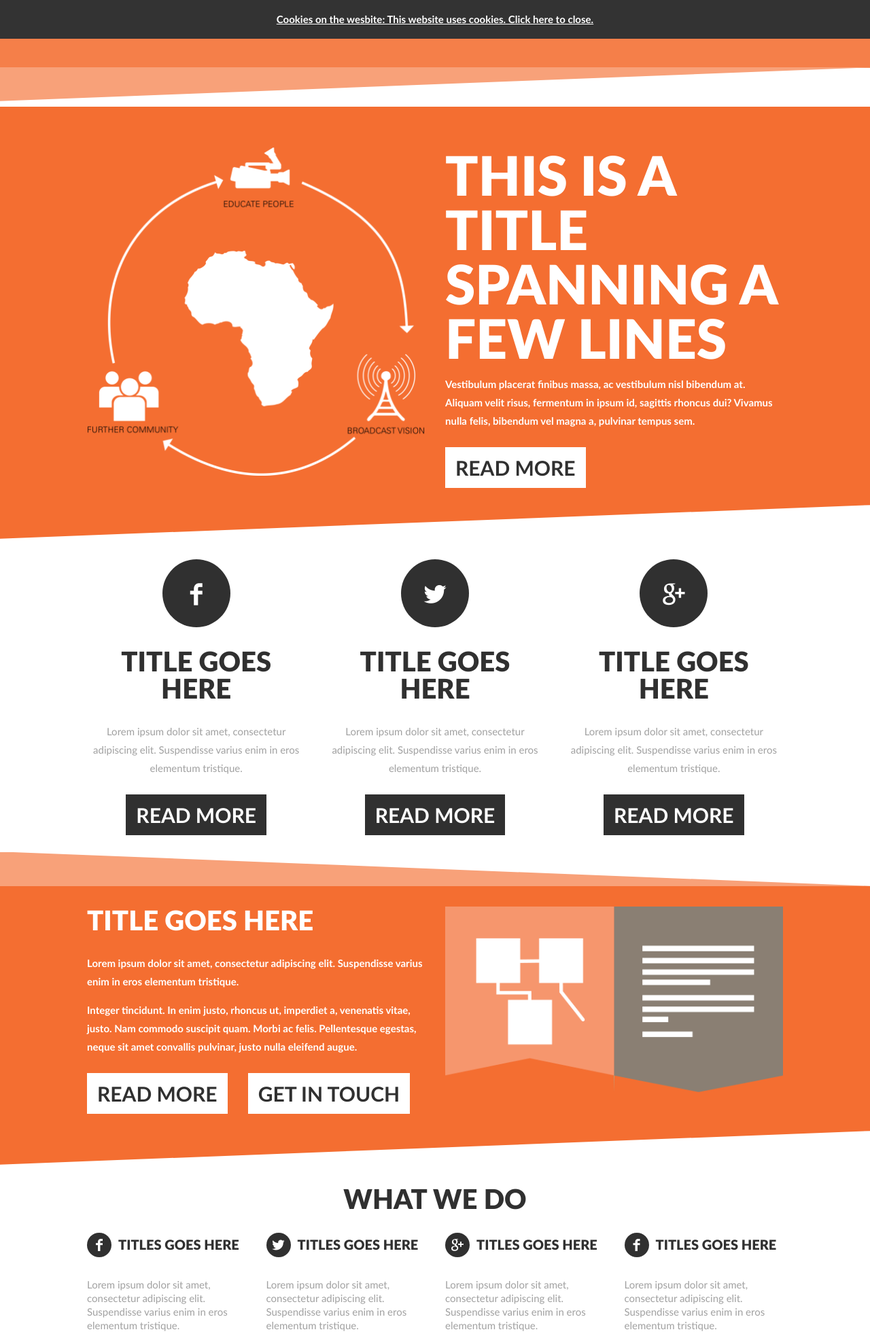
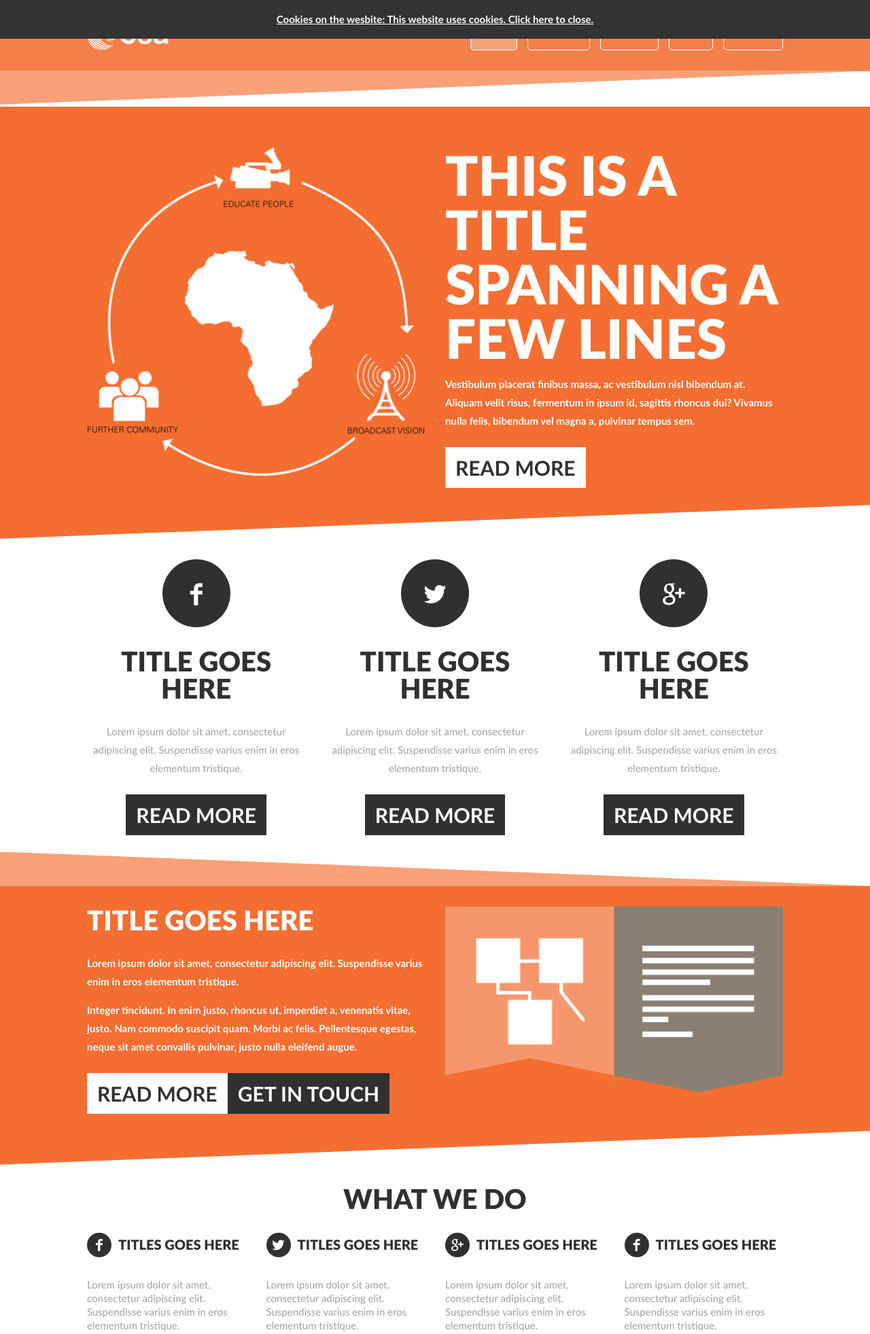
Before and after one commit to digiwig/themes, a PHP site: page / in a window 1280 px wide. Shown: the top 1963 px of the page at 68% size. Run offline with PHP 8.4, Linux system fonts and the light colour scheme.

Commit message:
Adding nav and a demo logo.

```diff
--- a/theme1/css/scss/partials/layout/_body.scss
+++ b/theme1/css/scss/partials/layout/_body.scss
@@ -2,4 +2,7 @@ html,body {
 	height:100%;
 	font-size:$size;
 	font-weight:700;
+	@media #{$mobile} {
+		overflow:hidden;
+	}
 }
--- a/theme1/css/scss/partials/layout/_footer.scss
+++ b/theme1/css/scss/partials/layout/_footer.scss
@@ -68,6 +68,7 @@ footer {
 	}
 
 	.icons {
+		white-space: nowrap;
 		a {
 			font-size:14px;
 			display: inline-block;
@@ -85,6 +86,14 @@ footer {
 				padding:0px;
 				line-height: 25px;
 				box-sizing:content-box;
+				margin-left:0;
+				@media #{$mobile} {
+					margin-right:2px;
+					width:20px;
+					height:20px;
+					line-height: 20px;
+					font-size:0.6em;
+				}
 			}
 		}
 	}
--- a/theme1/css/scss/partials/layout/_header.scss
+++ b/theme1/css/scss/partials/layout/_header.scss
@@ -1,22 +1,73 @@
 header {
-	height:100px;
+	padding:$gutter;
 	position:fixed;
 	background:$base;
 	top:0;
 	width:100%;
 	border-bottom:1px solid lighten($base, 5%);
-	z-index:1;
+	z-index:2;
 	&:after {
 		content:"";
 		position:absolute;
-		width:100%;
 		height:50px;
 		background-repeat:no-repeat;
-		background-repeat:no-repeat;
 		background-size:100% 50px;
-		background-position:center bottom;
+		background-position:left bottom;
 		@include svg(lighten($base, 10%), 180, left);
 		visibility:visible;
 		bottom:-50px;
+		left:0;
+		right:0;
+	}
+
+}
+
+
+header {
+	button {
+		display:none;
+	}
+	@media #{$mobile} {
+		border-bottom:none;
+		height:55px;
+		background:darken($base, 10%);
+		position:fixed;
+		top:0;
+		left:0;
+		right:0;
+		padding:0;
+		padding:10px;
+		&:after {
+			background-size:100% 25px;
+			bottom:-25px;
+			@include svg(lighten($base, 30%), 180, left);
+		}
+		button {
+			position: absolute;
+			width: 55px;
+			height: 55px;
+			top: 0;
+			right: 0;
+			border:none;
+			font-size:30px;
+			padding:0;
+			font-family: "icons";
+			background:darken($base, 20%);
+			display:block;
+			z-index: 3;
+			&:before {
+				content: '\e80f';
+				color:$white;
+			}
+			&.menu {
+				&:before {
+					content: '\00D7';
+					font-weight:bold;
+				}
+			}
+			&:active {
+				background:lighten($base, 10%);
+			}
+		}
 	}
 }
--- a/theme1/css/scss/partials/layout/_main.scss
+++ b/theme1/css/scss/partials/layout/_main.scss
@@ -2,8 +2,30 @@ main {
 	padding-top:100px;
 	height:auto;
 	min-height:100%;
+	@media #{$mobile} {
+		position:absolute;
+		top:55px;
+		right:0;
+		left:0;
+		bottom:0;
+		min-height:auto;
+		background:darken($base, 5%);
+		overflow:auto;
+		-webkit-overflow-scrolling:touch;
+		z-index: 1;
+		padding-top:0;
+		@include transition(transform, $speed, ease-in-out);
+		&.menu {
+			@include transform("translate3d(-265px,0,0)");
+			-ms-transform: translate(-265px,0); /* IE9 */
+		}
+		section {
+			&:first-child {
+				padding-top:$gutter !important;
+			}
+		}
+	}
 	section {
-		min-height:100%;
 		background-repeat:no-repeat;
 		background-size:100% 50px;
 		background-position:center bottom;
@@ -53,7 +75,22 @@ a {
 			color:$white !important;
 		}
 		& ~ .button {
-			margin-left:$gutter;
+			background-color:$black !important;
+			color:$white !important;
+			&:hover {
+				background-color:$hover !important;
+				color:$white !important;
+			}
+		}
+
+		@media #{$mobile} {
+			display:block;
+			@include px2em(22px, font-size);
+			text-align: center;
+			& ~ .button {
+				margin-top:$gutter/2;
+				margin-left:0;
+			}
 		}
 	}
 }
@@ -142,6 +179,9 @@ a {
 		display: block;
 		position: relative;
 		border-radius:100%;
+		img {
+			border-radius:100%;
+		}
 		&:before {
 			margin:0;
 			height:50px;
--- a/theme1/css/scss/partials/layout/_nav.scss
+++ b/theme1/css/scss/partials/layout/_nav.scss
@@ -0,0 +1,108 @@
+nav {
+	max-width:$width;
+	margin:auto;
+	font-size:0;
+	> a {
+		display:inline-block;
+		width:121px;
+		height:44px;
+		float:left;
+		@media #{$mobile} {
+			position:relative;
+			z-index:1;
+			height:35px;
+			width:96px;
+		}
+	}
+	menu {
+		float:right;
+		text-align:right;
+		a {
+			font-size:1rem;
+			text-transform:uppercase;
+			display:inline-block;
+			padding:$gutter/2;
+			margin-left:$gutter/2;
+			border:1px solid $white;
+			color:$white;
+			border-radius:5px;
+			@include transition(background, $speed, ease-in-out);
+			&:first-child {
+				margin-left:0;
+			}
+			&:hover {
+				background:lighten($base, 5%);
+			}
+			&.active {
+				background:lighten($base, 10%);
+			}
+		}
+		@media #{$mobile} {
+			position:fixed;
+			float:none;
+			right:-265px;
+			width:265px;
+			top:55px;
+			bottom:0;
+			z-index:1;
+			overflow:auto;
+			background:$base;
+			box-shadow:inset 15px 0 15px -15px darken($base, 15%);
+			-webkit-overflow-scrolling: touch;
+			@include transition(transform, $speed, ease-in-out);
+			a {
+				margin:0;
+				border:0;
+				border-bottom:1px solid $white !important;
+				display:block;
+				width:100%;
+				border-radius:0;
+				text-align: left;
+			}
+		}
+	}
+	@media #{$mobile} {
+		&.menu {
+			menu {
+				@include transform("translate3d(-265px,0,0)");
+				-ms-transform: translate(-265px,0); /* IE9 */
+			}
+		}
+	}
+	// @media #{$mobile} {
+	// 	right: 0px;
+	// 	transition:opacity $speed ease-in-out;
+	// 	position: fixed;
+	// 	right: -265px;
+	// 	width: 265px;
+	// 	top: 55px;
+	// 	bottom: 0;
+	// 	z-index: 1;
+	// 	overflow: auto;
+	// 	-webkit-overflow-scrolling: touch;
+	// 	background:$base;
+	// 	box-shadow:inset 15px 0 15px -15px darken($base, 15%);
+	// 	@include transition(transform, $speed, ease-in-out);
+	// 	&.menu {
+	// 		@include transform("translate3d(-265px,0,0)");
+	// 		-ms-transform: translate(-265px,0); /* IE9 */
+	// 	}
+	// 	menu {
+	// 		float:none;
+
+
+	// 		a {
+	// 			margin:0;
+	// 			border:0;
+	// 			border-bottom:1px solid $white !important;
+	// 			display:block;
+	// 			width:100%;
+	// 			border-radius:0;
+	// 			text-align: left;
+	// 		}
+	// 	}
+
+	// }
+
+
+}
--- a/theme1/index.php
+++ b/theme1/index.php
@@ -21,7 +21,20 @@
 </head>
 <body>
 <div id="cookies"><p>Cookies on the wesbite: This website uses cookies. Click here to close.</p></div>
-<header></header>
+<header>
+
+	<nav>
+		<a><img src="/img/logo_demo.png" width="100%"/></a>
+		<menu>
+			<a href="#" class="active">Home</a>
+			<a href="#">About Us</a>
+			<a href="#">Services</a>
+			<a href="#">Blog</a>
+			<a href="#">Contact</a>
+		</menu>
+	</nav>
+	<button></button>
+</header>
 <main>
 	<section>
 		<div class="grid">
@@ -141,11 +154,10 @@
 			</div>
 		</div>
 	</section>
-</main>
 	<footer>
 		<div class="grid">
 			<div class="row">
-			<div class="u-3-12 mobile-6-12">
+				<div class="u-3-12 mobile-7-12">
 					<h4>Contact</h4>
 					<address>
 						<a href="mailto:exampe@example.com">E: example@example.com
@@ -153,7 +165,7 @@
 						<span>12 Queen Street<br/>Soho Gardens<br/>London<br/>W2 6PR</span>
 					</address>
 				</div>
-			<div class="u-3-12 mobile-6-12">
+				<div class="u-3-12 mobile-5-12">
 					<h4>Quick Links</h4>
 					<menu>
 						<a href="">Link A</a>
@@ -189,8 +201,7 @@
 
 		</div>
 	</footer>
-
-
+</main>
 <!--[if !(IE 8)]><!-->
 <script type="text/javascript">
 (function() {
@@ -217,6 +228,7 @@
 		}
 		getScript("/js/scripts.min.js", function() {
 			getScript("/js/plugins/cookies.js");
+			getScript("/js/plugins/navigation.js");
 		});
 	});
 })();
```
Also changed, not shown: theme1/css/styles.css, theme1/img/logo_demo.png (added). Lines whose indentation alone changed are shown as unchanged.
